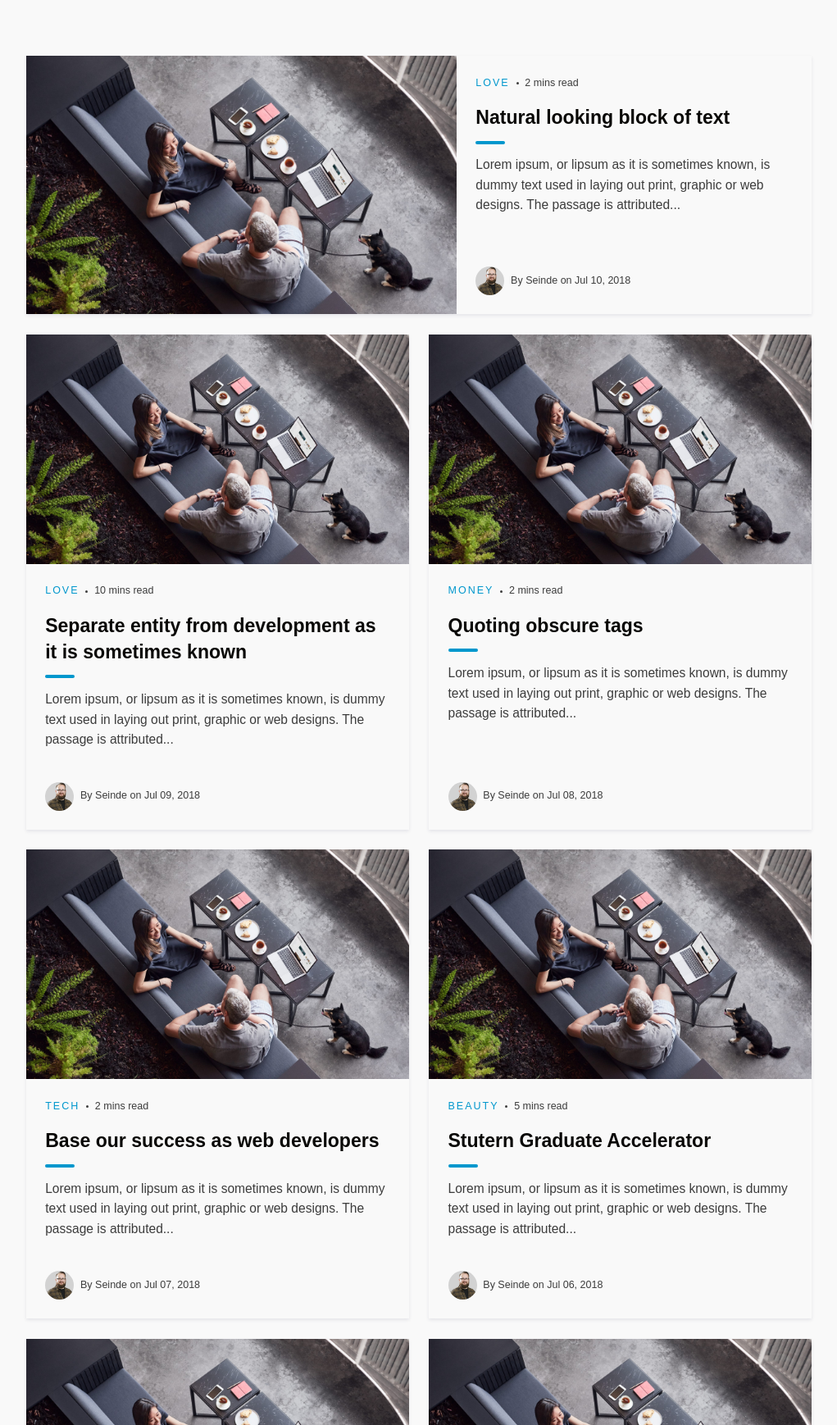
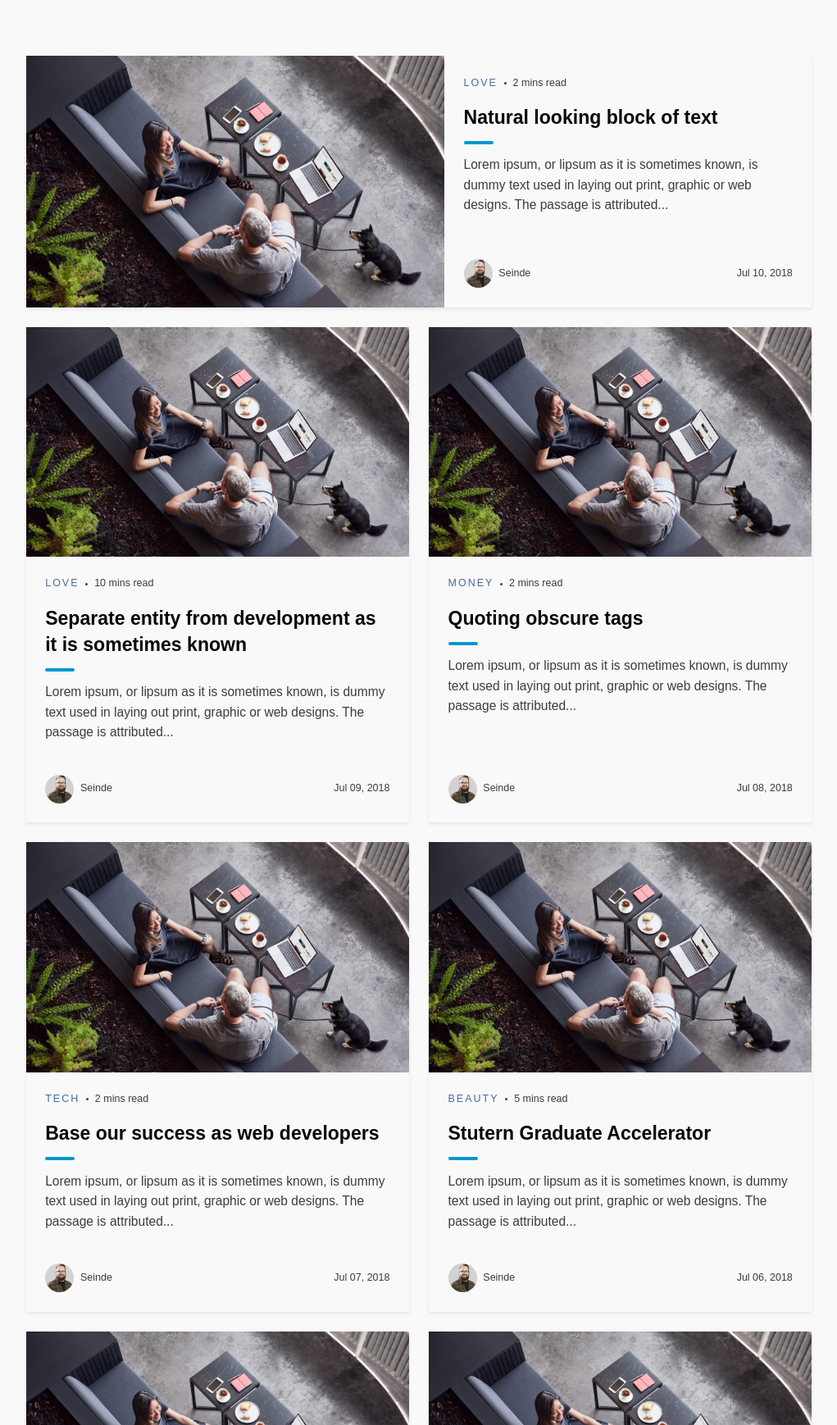
Before and after one commit to softcomui/sfc, a Jekyll site: the page built from _pages/blog.md, in a window 1280 px wide, cut to the strip 556-2294 px from the top of the page. Shown: the whole strip at 82% size, without its empty margins (129-1150 px from the left). Built offline with Jekyll 4.4.1, drawn with Linux system fonts in a browser that asks for light colours; some web fonts are replaced; some of the changed text lies outside the part shown.

Commit message:
Update blog cards

```diff
--- a/_includes/blog/blog-posts.html
+++ b/_includes/blog/blog-posts.html
@@ -6,7 +6,7 @@
                     <img src="{{ item.featured_image }}" alt="{{ item.image_description }}">
                     <div class="p-1h flex-align-height j-c-sb">
                         <div class="mb-1 d-flx al-i-c">
-                            <p class="nano-caps m-0 co-primary mr-h post-tag">{{ item.tag | first }}</p>
+                            <p class="nano-caps m-0 co-pastel mr-h post-tag">{{ item.tag | first }}</p>
                             <p class="nanotext">{{ item.read_time }}</p>
                         </div>
                         <div class="flex-align-height">
@@ -15,9 +15,12 @@
                             </h3>
                             <p>{{ item.excerpt | | truncatewords: 25, '...' }}</p>
                         </div>
-                        <div class="mt-1h d-flx al-i-c">
-                            <img src="{{ item.author_image }}" class="mr-h avatar is-nano" alt="{{ item.author_name }}">
-                            <p class="nanotext m-0"> By {{ item.author_name }} on {{ item.date | date: ' %b %d, %Y'}}</p>
+                        <div class="mt-1h space-between-groups">
+                            <div class="d-flx al-i-c">
+                                <img src="{{ item.author_image }}" class="mr-h avatar is-nano" alt="{{ item.author_name }}">
+                                <p class="nanotext m-0">{{ item.author_name}}</p>
+                            </div>
+                            <p class="nanotext m-0">{{ item.date | date: ' %b %d, %Y'}}</p>
                         </div>
                     </div>
                 </div>
--- a/_sass/modules/colors.sass
+++ b/_sass/modules/colors.sass
@@ -15,6 +15,8 @@
     color:              #ffffff
 .co-primary
     color:              $primarycolor
+.co-pastel
+    color:              #476C9B
 
 .bg-white
     background-color:   #ffffff
```
Also changed, not shown: 15 other files.
